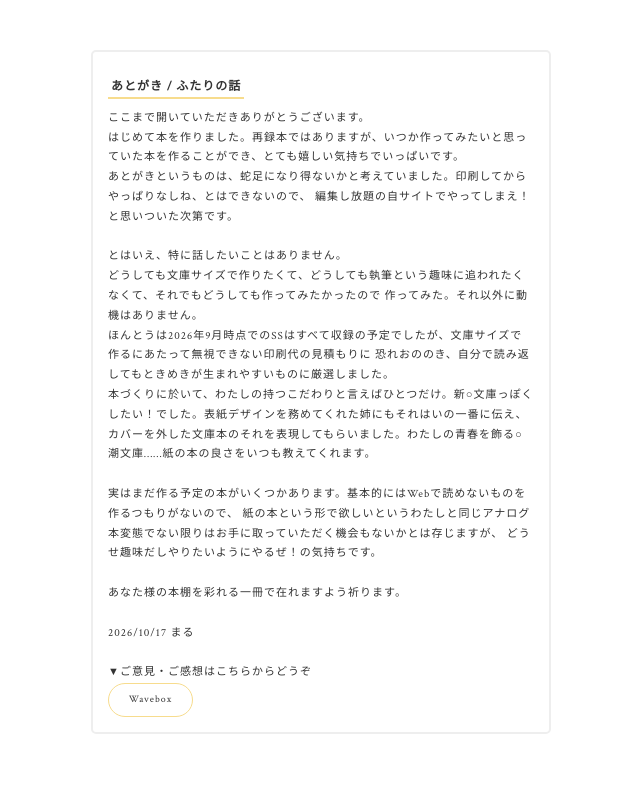
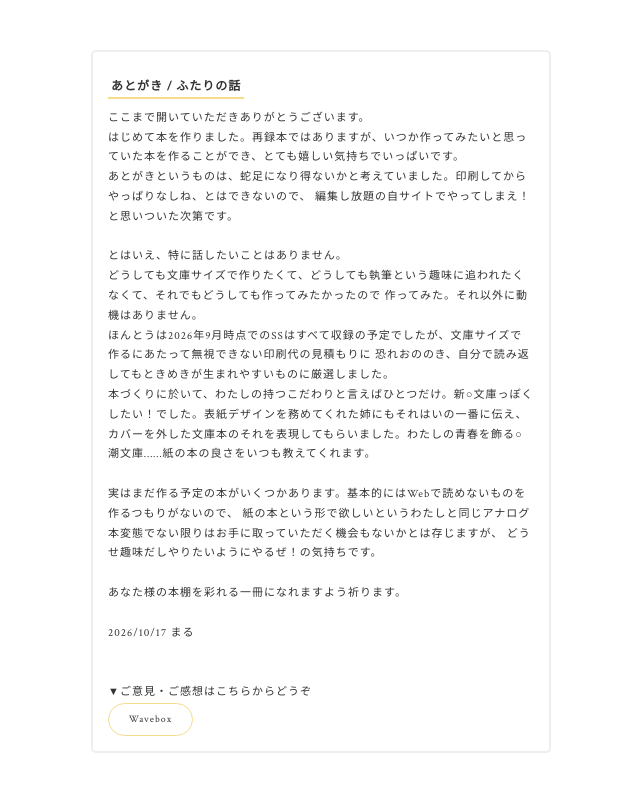
Before and after one commit to bisqhq/bisqhq.github.io, a Jekyll site: the page note/note1.html, which Jekyll copies as it is, in a window 1280 px wide. Shown: the top 792 px of the page, without its empty margins (319-959 px from the left). Built offline with Jekyll 4.4.1, drawn with Linux system fonts in a browser that asks for light colours; some web fonts are replaced.

Commit message:
Update note1.html

```diff
--- a/note/note1.html
+++ b/note/note1.html
@@ -30,9 +30,10 @@
     紙の本という形で欲しいというわたしと同じアナログ本変態でない限りはお手に取っていただく機会もないかとは存じますが、
     どうせ趣味だしやりたいようにやるぜ！の気持ちです。<br>
     <br>
-    あなた様の本棚を彩れる一冊で在れますよう祈ります。<br>
+    あなた様の本棚を彩れる一冊になれますよう祈ります。<br>
     <br>
     2026/10/17 まる<br>
+    <br>
     <br>
         ▼ご意見・ご感想はこちらからどうぞ<br>
     <a href="https://wavebox.me/wave/bm4tc1fdf2s2zz8k/" class="booth-btn" target="_blank" rel="noopener noreferrer">Wavebox</a><br>
```
